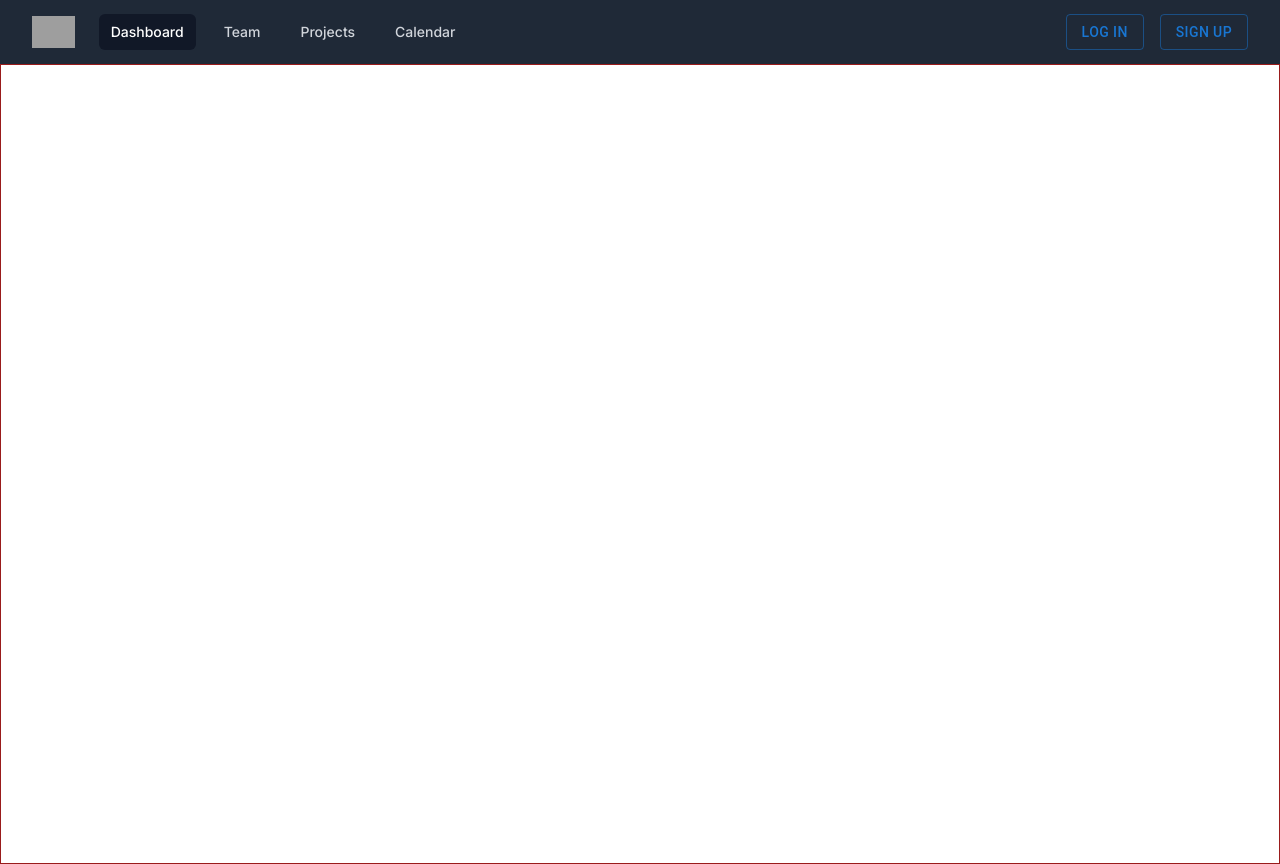
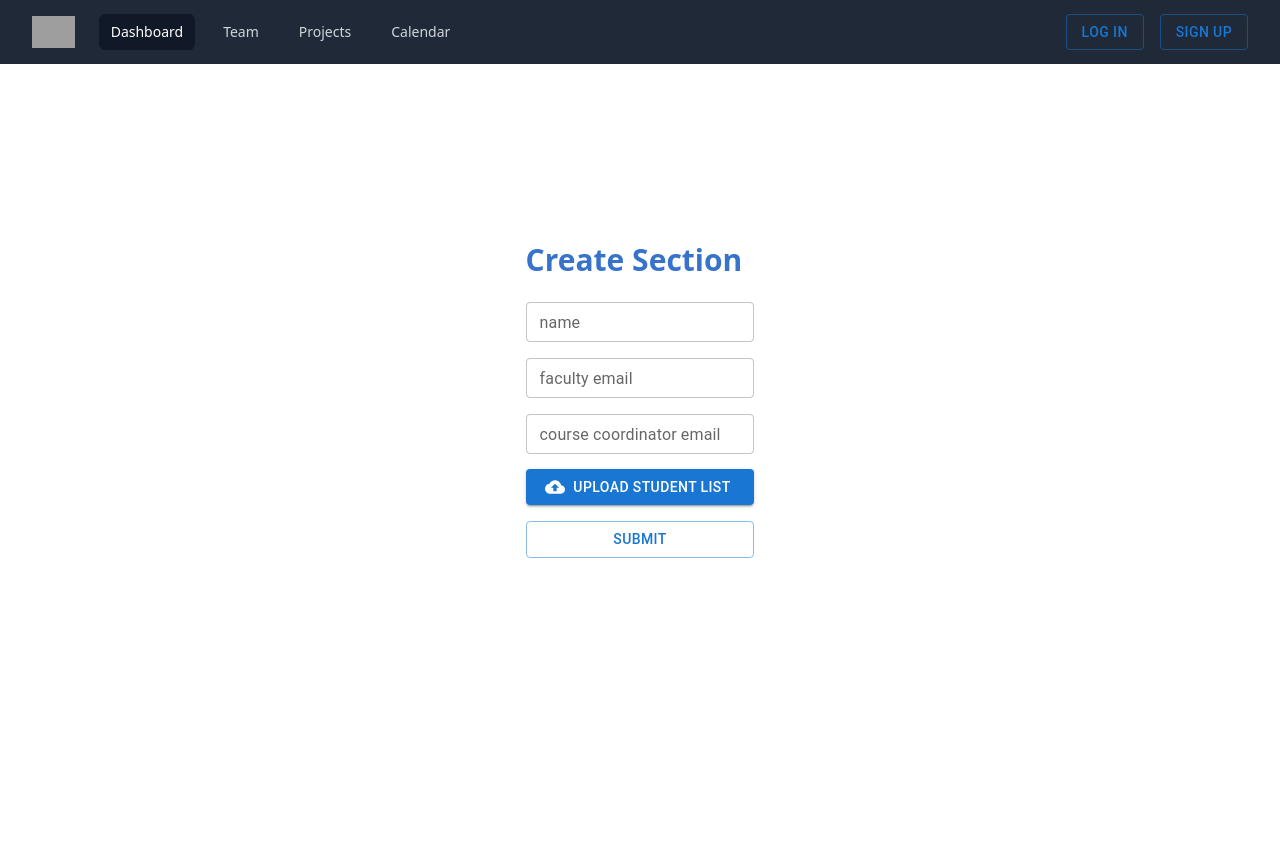
Before and after one commit to Pulkit1802/assessment-manger, a Next.js app in the folder client/: page /create-section in a window 1280 px wide. After the commit the page ends 800 px from the top, so only its background shows below. Built offline with nearby package versions, Linux system fonts and the light colour scheme; grey boxes are pictures that could not be loaded.

Commit message:
:wrench: create-section
Signed-off-by: sreyom31 <sreyom31@gmail.com>

```diff
--- /dev/null
+++ b/client/_document.js
@@ -0,0 +1,62 @@
+import React from 'react';
+import Document, { Head, Main, NextScript } from 'next/document';
+import { ServerStyleSheet } from 'styled-components'
+import { ServerStyleSheets } from '@material-ui/styles';
+import theme from '../src/theme';
+
+class MyDocument extends Document {
+  static async getInitialProps (ctx) {
+    const styledComponentsSheet = new ServerStyleSheet()
+    const materialSheets = new ServerStyleSheets()
+    const originalRenderPage = ctx.renderPage;
+
+    try {
+        ctx.renderPage = () => originalRenderPage({
+            enhanceApp: App => props => styledComponentsSheet.collectStyles(materialSheets.collect(<App {...props} />))
+          })
+        const initialProps = await Document.getInitialProps(ctx)
+        return {
+          ...initialProps,
+          styles: (
+            <React.Fragment>
+              {initialProps.styles}
+              {materialSheets.getStyleElement()}
+              {styledComponentsSheet.getStyleElement()}
+            </React.Fragment>
+          )
+        }
+      } finally {
+        styledComponentsSheet.seal()
+      }
+  }
+
+  render() {
+    return (
+      <html lang="en" dir="ltr">
+        <Head>
+          <meta charSet="utf-8" />
+          {/* Use minimum-scale=1 to enable GPU rasterization */}
+          <meta
+            name="viewport"
+            content="minimum-scale=1, initial-scale=1, width=device-width, shrink-to-fit=no"
+          />
+          {/* PWA primary color */}
+          <meta
+            name="theme-color"
+            content={theme.palette.primary.main}
+          />
+          <link
+            rel="stylesheet"
+            href="https://fonts.googleapis.com/css?family=Roboto:300,400,500,700&display=swap"
+          />
+        </Head>
+        <body>
+          <Main />
+          <NextScript />
+        </body>
+      </html>
+    );
+  }
+}
+
+export default MyDocument;
--- a/client/next.config.js
+++ b/client/next.config.js
@@ -1,4 +1,9 @@
 /** @type {import('next').NextConfig} */
-const nextConfig = {}
+const nextConfig = {
+  compiler: {
+    styledComponents: true,
+  },
+};
+
 
 module.exports = nextConfig
--- a/client/package.json
+++ b/client/package.json
@@ -11,10 +11,13 @@
   "dependencies": {
     "@emotion/react": "^11.11.1",
     "@emotion/styled": "^11.11.0",
+    "@mui/icons-material": "^5.14.14",
     "@mui/material": "^5.14.14",
+    "babel-plugin-styled-components": "^2.1.4",
     "next": "13.5.4",
     "react": "^18",
-    "react-dom": "^18"
+    "react-dom": "^18",
+    "styled-components": "^6.1.0"
   },
   "devDependencies": {
     "@types/node": "^20",
--- a/client/src/app/components/shared/navbar.tsx
+++ b/client/src/app/components/shared/navbar.tsx
@@ -19,13 +19,13 @@ const navbar = () => {
 								className="block h-6 w-6"
 								fill="none"
 								viewBox="0 0 24 24"
-								stroke-width="1.5"
+								strokeWidth="1.5"
 								stroke="currentColor"
 								aria-hidden="true"
 							>
 								<path
-									stroke-linecap="round"
-									stroke-linejoin="round"
+									strokeLinecap="round"
+									strokeLinejoin="round"
 									d="M3.75 6.75h16.5M3.75 12h16.5m-16.5 5.25h16.5"
 								/>
 							</svg>
@@ -34,13 +34,13 @@ const navbar = () => {
 								className="hidden h-6 w-6"
 								fill="none"
 								viewBox="0 0 24 24"
-								stroke-width="1.5"
+								strokeWidth="1.5"
 								stroke="currentColor"
 								aria-hidden="true"
 							>
 								<path
-									stroke-linecap="round"
-									stroke-linejoin="round"
+									strokeLinecap="round"
+									strokeLinejoin="round"
 									d="M6 18L18 6M6 6l12 12"
 								/>
 							</svg>
--- a/client/src/app/create-section/page.tsx
+++ b/client/src/app/create-section/page.tsx
@@ -1,15 +1,79 @@
-import Navbar from "../components/shared/navbar";
+'use client';
+
+import Navbar from '../components/shared/navbar';
+import { Box, TextField } from '@mui/material';
+import { styled } from '@mui/material/styles';
+import Button from '@mui/material/Button';
+import CloudUploadIcon from '@mui/icons-material/CloudUpload';
+
+const VisuallyHiddenInput = styled('input')({
+	clip: 'rect(0 0 0 0)',
+	clipPath: 'inset(50%)',
+	height: 1,
+	overflow: 'hidden',
+	position: 'absolute',
+	bottom: 0,
+	left: 0,
+	whiteSpace: 'nowrap',
+	width: 1,
+});
 
 const createSection = () => {
-  return (
-    <>
-      <Navbar />
-      <div className="border border-red-800 h-screen">
-        <div>
-
-        </div>
-      </div>
-    </>
-  )
-}
+	return (
+		<div className="h-screen">
+			<div className="absolute top-0 w-full">
+				<Navbar />
+			</div>
+			<div className="flex flex-col justify-center items-center h-full w-full">
+				<Box
+					component="form"
+					sx={{
+						'& .MuiTextField-root': { my: 1, width: '25ch' },
+					}}
+					noValidate
+					autoComplete="off"
+				>
+					<div className="flex flex-col p-32">
+						<h1 className="text-3xl font-bold text-[#3773cb] mb-4">
+							Create Section
+						</h1>
+						<TextField
+							id="outlined-basic"
+							size="small"
+							label="name"
+							variant="outlined"
+						/>
+						<TextField
+							id="outlined-basic"
+							size="small"
+							label="faculty email"
+							variant="outlined"
+						/>
+						<TextField
+							id="outlined-basic"
+							size="small"
+							label="course coordinator email"
+							variant="outlined"
+						/>
+						<Button
+							component="label"
+							variant="contained"
+							startIcon={<CloudUploadIcon />}
+							style={{ marginTop: '0.4rem' }}
+						>
+							Upload Student List
+							<VisuallyHiddenInput type="file" />
+						</Button>
+						<Button
+							style={{ marginTop: '1rem' }}
+							variant="outlined"
+						>
+							Submit
+						</Button>
+					</div>
+				</Box>
+			</div>
+		</div>
+	);
+};
 export default createSection;
--- a/client/src/app/layout.tsx
+++ b/client/src/app/layout.tsx
@@ -1,22 +1,14 @@
-import './globals.css'
-import type { Metadata } from 'next'
-import { Inter } from 'next/font/google'
+import './globals.css';
+import StyledComponentsRegistry from './lib/registry';
 
-const inter = Inter({ subsets: ['latin'] })
-
-export const metadata: Metadata = {
-  title: 'Create Next App',
-  description: 'Generated by create next app',
-}
-
-export default function RootLayout({
-  children,
-}: {
-  children: React.ReactNode
-}) {
+export default function RootLayout(props: React.PropsWithChildren) {
   return (
-    <html lang="en">
-      <body className={inter.className}>{children}</body>
+    <html>
+      <body>
+        <StyledComponentsRegistry>
+          {props.children}
+        </StyledComponentsRegistry>
+      </body>
     </html>
   )
 }
--- /dev/null
+++ b/client/src/app/lib/registry.tsx
@@ -0,0 +1,29 @@
+'use client'
+
+import React, { useState } from 'react'
+import { useServerInsertedHTML } from 'next/navigation'
+import { ServerStyleSheet, StyleSheetManager } from 'styled-components'
+
+export default function StyledComponentsRegistry({
+  children,
+}: {
+  children: React.ReactNode
+}) {
+  // Only create stylesheet once with lazy initial state
+  // x-ref: https://reactjs.org/docs/hooks-reference.html#lazy-initial-state
+  const [styledComponentsStyleSheet] = useState(() => new ServerStyleSheet())
+
+  useServerInsertedHTML(() => {
+    const styles = styledComponentsStyleSheet.getStyleElement()
+    styledComponentsStyleSheet.instance.clearTag()
+    return <>{styles}</>
+  })
+
+  if (typeof window !== 'undefined') return <>{children}</>
+
+  return (
+    <StyleSheetManager sheet={styledComponentsStyleSheet.instance}>
+      {children}
+    </StyleSheetManager>
+  )
+}
```
Also changed, not shown: client/.babelrc (added), client/.eslintrc.json, 1 other file (tests, documents, lock files or other folders).
